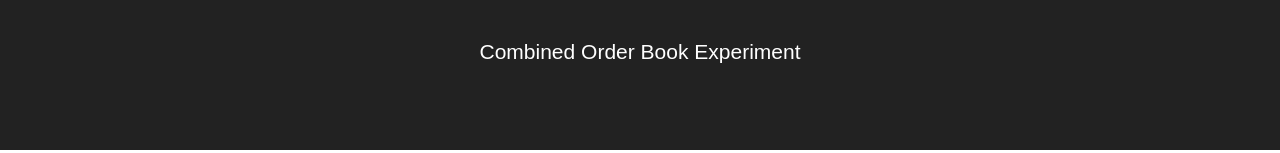
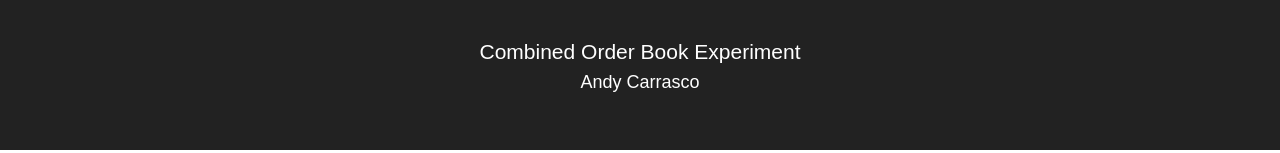
Before and after one commit to pranakhan2/orderbook-combiner, a React (Create React App) app in the folder client/: page / in a window 1280 px wide. Shown: the top 153 px of the page. Built offline with nearby package versions, Linux system fonts and the light colour scheme; no server answers.

Commit message:
Fixed spelling error

```diff
--- a/client/src/App.js
+++ b/client/src/App.js
@@ -213,6 +213,7 @@ class App extends Component {
       <div className="App">
         <header className="App-header">
           <h1 className="App-title">Combined Order Book Experiment</h1>
+          <h4>Andy Carrasco</h4>
         </header>
         <p className="App-intro">
           To load and display combined order book information from the Poloniex and Bittrex exchanges,
```
